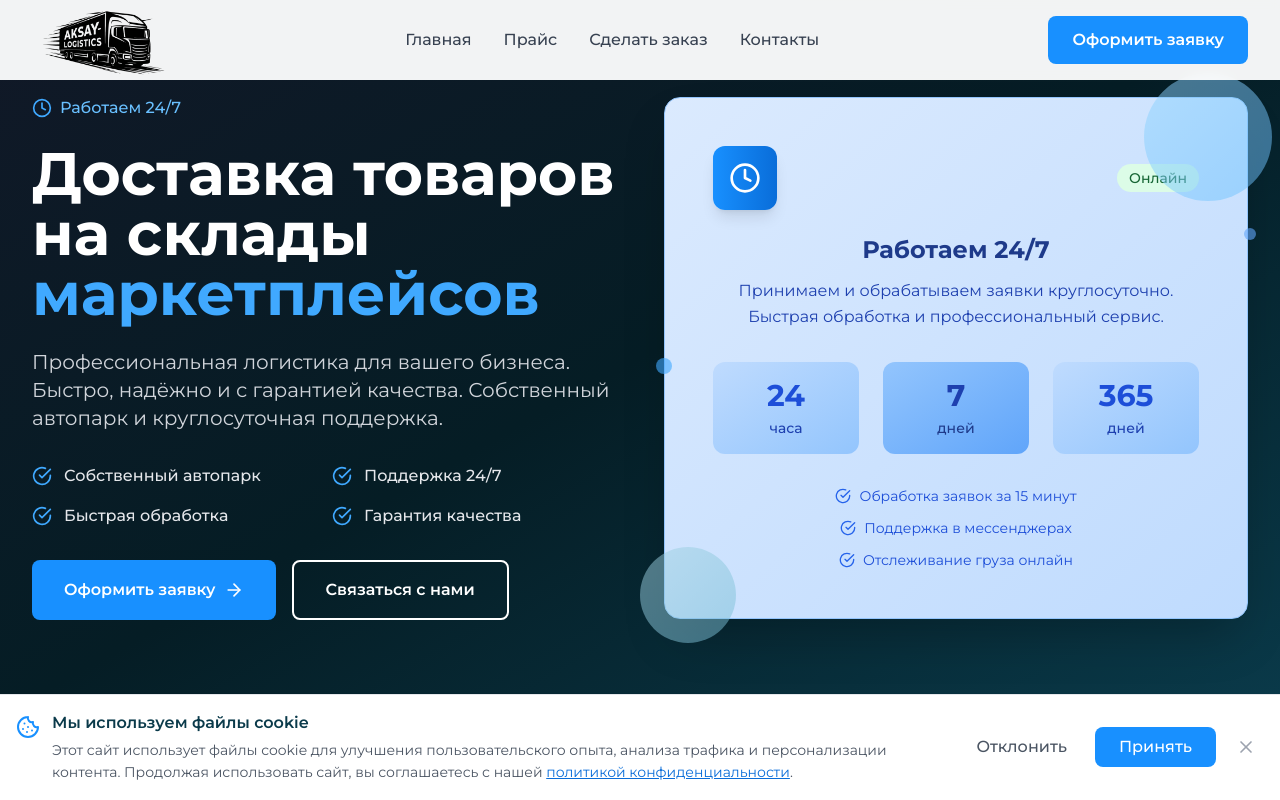
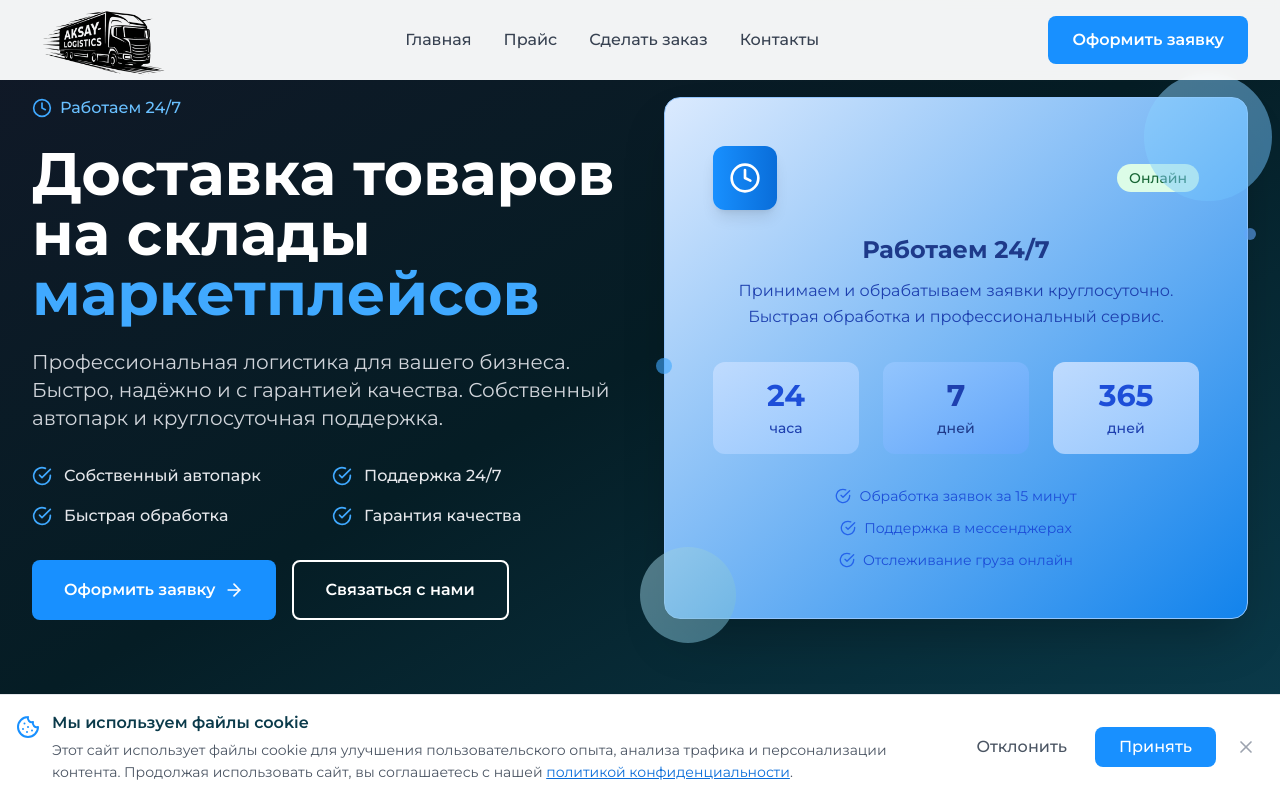
Before and after one commit to justicesociety/Aksay, a React (Vite) app: page / in a window 1280 px wide. Shown: the top 800 px of the page. Built offline with nearby package versions, Linux system fonts and the light colour scheme.

Commit message:
Обновление градиента блока с кастомным цветом

```diff
--- a/src/components/Hero.tsx
+++ b/src/components/Hero.tsx
@@ -61,7 +61,7 @@ const Hero = () => {
 
           {/* Visual */}
           <div className="relative animate-slide-up">
-            <div className="bg-gradient-to-br from-blue-100 to-blue-200 rounded-2xl shadow-2xl p-8 lg:p-12 border border-blue-300">
+            <div className="bg-gradient-to-br from-blue-100 rounded-2xl shadow-2xl p-8 lg:p-12 border border-blue-300" style={{background: 'linear-gradient(to bottom right, rgb(219, 234, 254), #1283ec)'}}>
               {/* Header with icon and badge */}
               <div className="flex items-center justify-between mb-6">
                 <div className="bg-gradient-to-r from-accent-500 to-accent-600 w-16 h-16 rounded-xl flex items-center justify-center shadow-lg">
```
